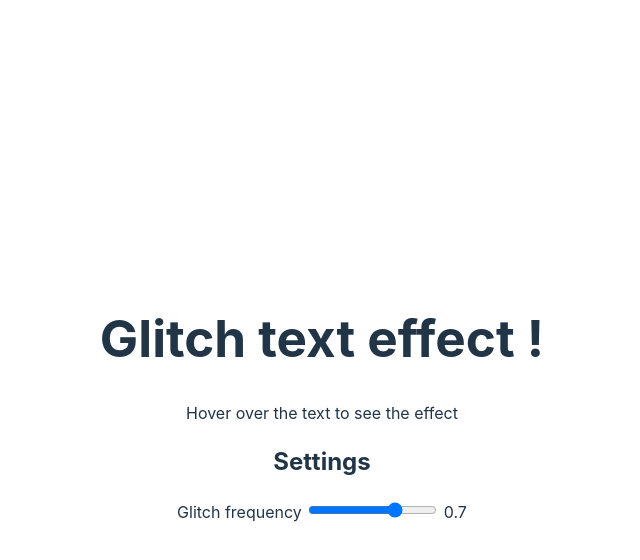
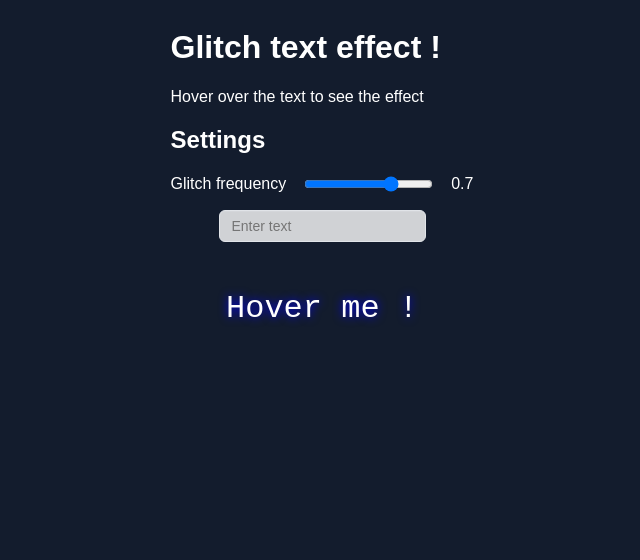
Before and after one commit to Raxuis/glitchy-text-effect, a Svelte app in the folder svelte/: page / in a window 1280 px wide. Shown: the top 560 px of the page, without its empty margins (318-958 px from the left). Built offline with nearby package versions, Linux system fonts and the light colour scheme.

Commit message:
feat(tags): :sparkles: add tags with css properties in svelte

```diff
--- a/svelte/src/App.svelte
+++ b/svelte/src/App.svelte
@@ -1,7 +1,20 @@
 <script>
+    import CustomText from "./components/CustomText.svelte";
     import Header from "./components/Header.svelte";
+    import Input from "./components/Input.svelte";
 </script>
 
-<main>
+<main class="center">
     <Header />
+    <Input />
+    <CustomText />
 </main>
+
+<style>
+    .center {
+        display: flex;
+        justify-content: center;
+        align-items: center;
+        flex-direction: column;
+    }
+</style>
--- a/svelte/src/app.css
+++ b/svelte/src/app.css
@@ -1,79 +1,5 @@
-:root {
-  font-family: Inter, system-ui, Avenir, Helvetica, Arial, sans-serif;
-  line-height: 1.5;
-  font-weight: 400;
-
-  color-scheme: light dark;
-  color: rgba(255, 255, 255, 0.87);
-  background-color: #242424;
-
-  font-synthesis: none;
-  text-rendering: optimizeLegibility;
-  -webkit-font-smoothing: antialiased;
-  -moz-osx-font-smoothing: grayscale;
+* {
+  background-color: #131c2d;
+  color: #fff;
+  font-family: "Google Sans", sans-serif;
 }
-
-a {
-  font-weight: 500;
-  color: #646cff;
-  text-decoration: inherit;
-}
-a:hover {
-  color: #535bf2;
-}
-
-body {
-  margin: 0;
-  display: flex;
-  place-items: center;
-  min-width: 320px;
-  min-height: 100vh;
-}
-
-h1 {
-  font-size: 3.2em;
-  line-height: 1.1;
-}
-
-.card {
-  padding: 2em;
-}
-
-#app {
-  max-width: 1280px;
-  margin: 0 auto;
-  padding: 2rem;
-  text-align: center;
-}
-
-button {
-  border-radius: 8px;
-  border: 1px solid transparent;
-  padding: 0.6em 1.2em;
-  font-size: 1em;
-  font-weight: 500;
-  font-family: inherit;
-  background-color: #1a1a1a;
-  cursor: pointer;
-  transition: border-color 0.25s;
-}
-button:hover {
-  border-color: #646cff;
-}
-button:focus,
-button:focus-visible {
-  outline: 4px auto -webkit-focus-ring-color;
-}
-
-@media (prefers-color-scheme: light) {
-  :root {
-    color: #213547;
-    background-color: #ffffff;
-  }
-  a:hover {
-    color: #747bff;
-  }
-  button {
-    background-color: #f9f9f9;
-  }
-}
--- /dev/null
+++ b/svelte/src/components/CustomText.svelte
@@ -0,0 +1,9 @@
+<p class="glitch">Hover me !</p>
+
+<style>
+    .glitch {
+        font-family: "Courier New", Courier, monospace;
+        text-shadow: 0 0 10px #00f;
+        font-size: 2rem;
+    }
+</style>
--- a/svelte/src/components/Header.svelte
+++ b/svelte/src/components/Header.svelte
@@ -23,3 +23,11 @@
         <output>0.7</output>
     </div>
 </header>
+
+<style>
+    .settings {
+        display: flex;
+        align-items: center;
+        gap: 1rem;
+    }
+</style>
--- /dev/null
+++ b/svelte/src/components/Input.svelte
@@ -0,0 +1,25 @@
+<input type="text" class="text-input" placeholder="Enter text" />
+
+<style>
+    .text-input {
+        margin: 1rem 0;
+        padding: 5px 12px;
+        font-size: 14px;
+        line-height: 20px;
+        color: #000;
+        vertical-align: middle;
+        background-color: rgba(255, 255, 255, 0.8);
+        background-repeat: no-repeat;
+        background-position: right 8px center;
+        border: 1px solid #e1e4e8;
+        border-radius: 6px;
+        outline: none;
+        box-shadow: rgba(225, 228, 232, 0.2) 0px 1px 0px 0px inset;
+    }
+
+    .text-input:focus {
+        border-color: #0366d6;
+        outline: none;
+        box-shadow: rgba(3, 102, 214, 0.3) 0px 0px 0px 3px;
+    }
+</style>
```
